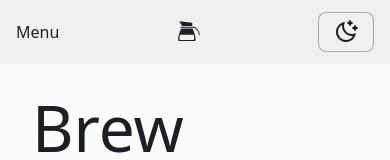
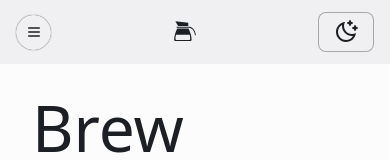
Before and after one commit to nrsimonelli/slow-coffee-two, a React (Create React App) app: page / in a window 390 px wide. Shown: the top 160 px of the page. Built offline with nearby package versions, Linux system fonts and the light colour scheme.

Commit message:
dropdown menu for mobile

```diff
--- a/package.json
+++ b/package.json
@@ -4,6 +4,7 @@
   "private": true,
   "dependencies": {
     "@radix-ui/colors": "^0.1.7",
+    "@radix-ui/react-dropdown-menu": "^0.1.1",
     "@radix-ui/react-progress": "^0.1.1",
     "@radix-ui/react-slider": "^0.1.1",
     "@stitches/react": "^1.2.5",
--- a/src/components/BrewPage/BrewPage.tsx
+++ b/src/components/BrewPage/BrewPage.tsx
@@ -279,7 +279,6 @@ const BrewPage = () => {
               </>
             )}
           </Flex>
-          <Flex direction='column'></Flex>
         </Flex>
       </Flex>
     </Flex>
--- /dev/null
+++ b/src/components/Nav/MenuDropdown.tsx
@@ -0,0 +1,90 @@
+import DropdownMenuPrimitive, {
+  Root,
+  Trigger,
+  Content,
+  Item,
+} from '@radix-ui/react-dropdown-menu';
+import { HiOutlineMenu } from 'react-icons/hi';
+import { Link } from 'react-router-dom';
+import { ROUTES } from '../../constants';
+import { styled } from '../../stitches.config';
+
+const StyledContent = styled(Content, {
+  width: '100vw',
+  backgroundColor: '$base3',
+  padding: 0,
+  position: 'absolute',
+  top: 14,
+  left: -16,
+});
+
+const itemStyles = {
+  all: 'unset',
+  fontSize: '$2',
+  lineHeight: 1,
+  color: '$primary11',
+  borderRadius: 3,
+  display: 'flex',
+  alignItems: 'center',
+  height: 25,
+  position: 'relative',
+  px: 16,
+  userSelect: 'none',
+
+  '&[data-disabled]': {
+    color: '$primary8',
+    pointerEvents: 'none',
+  },
+
+  '&:focus': {
+    backgroundColor: '$primary9',
+    color: '$primary1',
+  },
+};
+
+const IconButton = styled('button', {
+  all: 'unset',
+  fontFamily: 'inherit',
+  borderRadius: '100%',
+  height: 35,
+  width: 35,
+  display: 'inline-flex',
+  alignItems: 'center',
+  justifyContent: 'center',
+  color: '$hiContrast',
+  backgroundColor: 'transparent',
+  boxShadow: '0 0 1px $colors$hiContrast',
+  '&:hover': { backgroundColor: '$base5' },
+  '&:focus': { boxShadow: `0 0 0 2px $colors$hiContrast` },
+});
+
+const StyledItem = styled(Item, { ...itemStyles });
+
+const MenuDropdown = () => {
+  return (
+    <Root>
+      <Trigger asChild>
+        <IconButton>
+          <HiOutlineMenu />
+        </IconButton>
+      </Trigger>
+
+      <StyledContent>
+        <StyledItem>
+          <Link to={ROUTES.HOME.PATH}>Home</Link>
+        </StyledItem>
+        <StyledItem>
+          <Link to={ROUTES.ABOUT.PATH}>About</Link>
+        </StyledItem>
+        <StyledItem>
+          <Link to={ROUTES.SUPPORT.PATH}>Support</Link>
+        </StyledItem>
+        <StyledItem>
+          <Link to={ROUTES.BREW.PATH}>Brew</Link>
+        </StyledItem>
+      </StyledContent>
+    </Root>
+  );
+};
+
+export default MenuDropdown;
--- a/src/components/Nav/Nav.tsx
+++ b/src/components/Nav/Nav.tsx
@@ -6,6 +6,7 @@ import { ThemeToggle } from '../ThemeToggle/ThemeToggle';
 import { Link, NavLink } from 'react-router-dom';
 import { NAV_ROUTES, ROUTES } from '../../constants';
 import { theme } from '../../stitches.config';
+import MenuDropdown from './MenuDropdown';
 
 const Nav = () => {
   const navActiveStyle = {
@@ -22,7 +23,9 @@ const Nav = () => {
         px: '$4',
       }}
     >
-      <Div css={{ '@bp2': { display: 'none' } }}>Menu</Div>
+      <Div css={{ '@bp2': { display: 'none' } }}>
+        <MenuDropdown />
+      </Div>
       <Div css={{ fontSize: '$5' }}>
         <Link to={ROUTES.HOME.PATH}>
           <GiCoffeePot />
```
Also changed, not shown: 1 other file (tests, documents, lock files or other folders).
